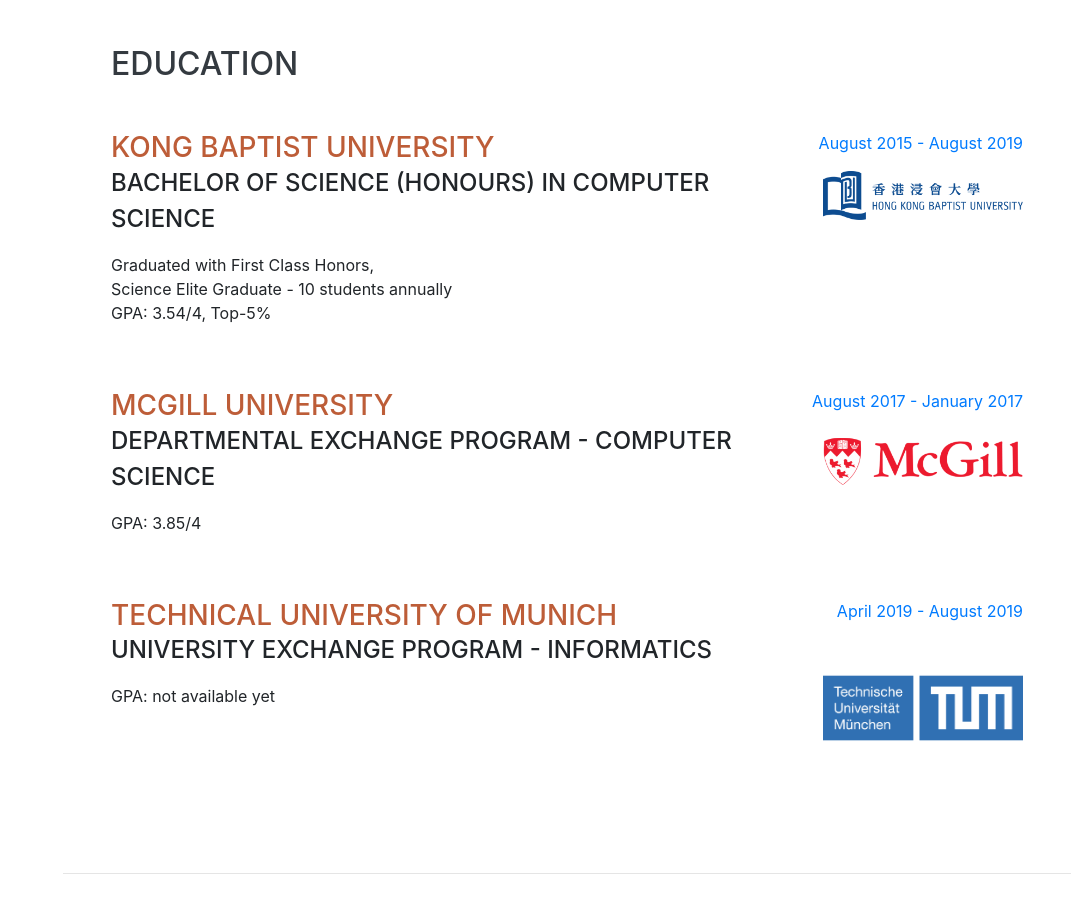
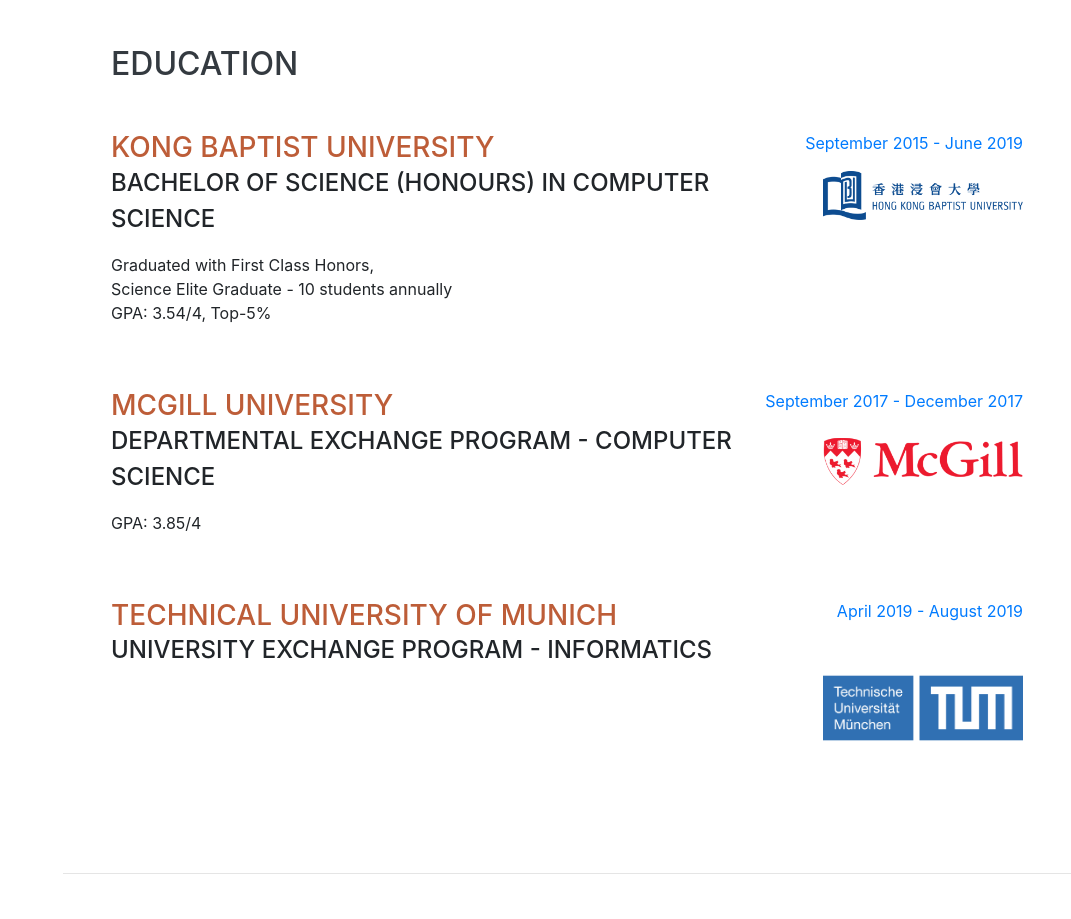
Before and after one commit to wang-shihao/arthursdays.github.io, a website with bundled scripts: page index.html in a window 1280 px wide. Shown: the part 804-1723 px from the top of the page, without its empty margins (209-1280 px from the left). Built offline with nearby package versions, Linux system fonts and the light colour scheme; a web font is replaced by a local one.

Commit message:
Fixed errors

```diff
--- a/index.html
+++ b/index.html
@@ -113,7 +113,7 @@
           </div>
           <div class="float-right">
               <div class="resume-date text-md-right pb-3">
-                <span class="text-primary">August 2015 - August 2019</span>
+                <span class="text-primary">September 2015 - June 2019</span>
               </div>
               <div class="text-md-right">
                   <img class="logo-pic" src="img/hkbu_logo.png" alt="">
@@ -129,7 +129,7 @@
           </div>
           <div class="float-right">
               <div class="resume-date text-md-right pb-3">
-                <span class="text-primary">August 2017 - January 2017</span>
+                <span class="text-primary">September 2017 - December 2017</span>
               </div>
               <div class="text-md-right">
                   <img class="logo-pic" src="img/mcgill_logo.png" alt="">
@@ -141,7 +141,7 @@
             <div class="resume-content">
               <h3 class="mb-0"><span>Technical University of Munich</span></h3>
               <div class="subheading mb-3">University Exchange Program - Informatics</div>
-              <p>GPA: not available yet</p>
+              <p></p>
             </div>
             <div class="float-right">
               <div class="resume-date text-md-right pb-3">
```
